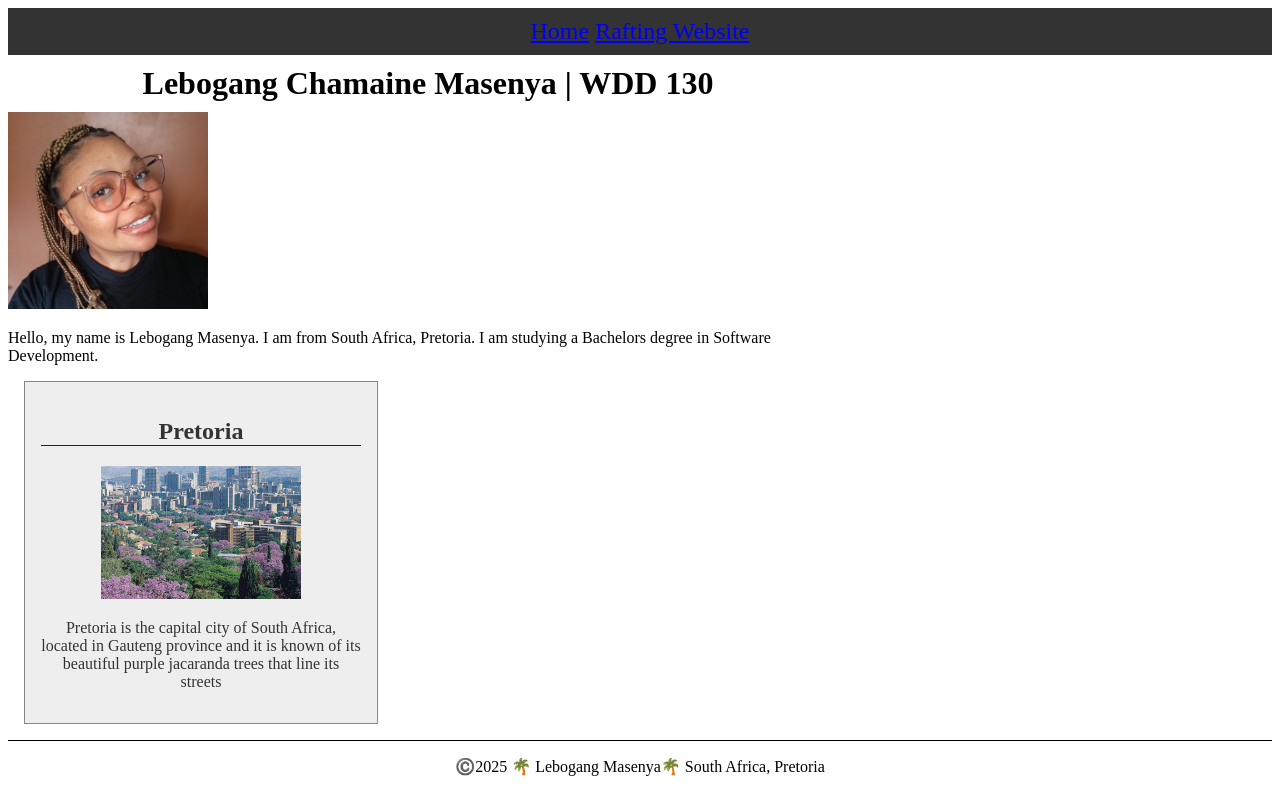
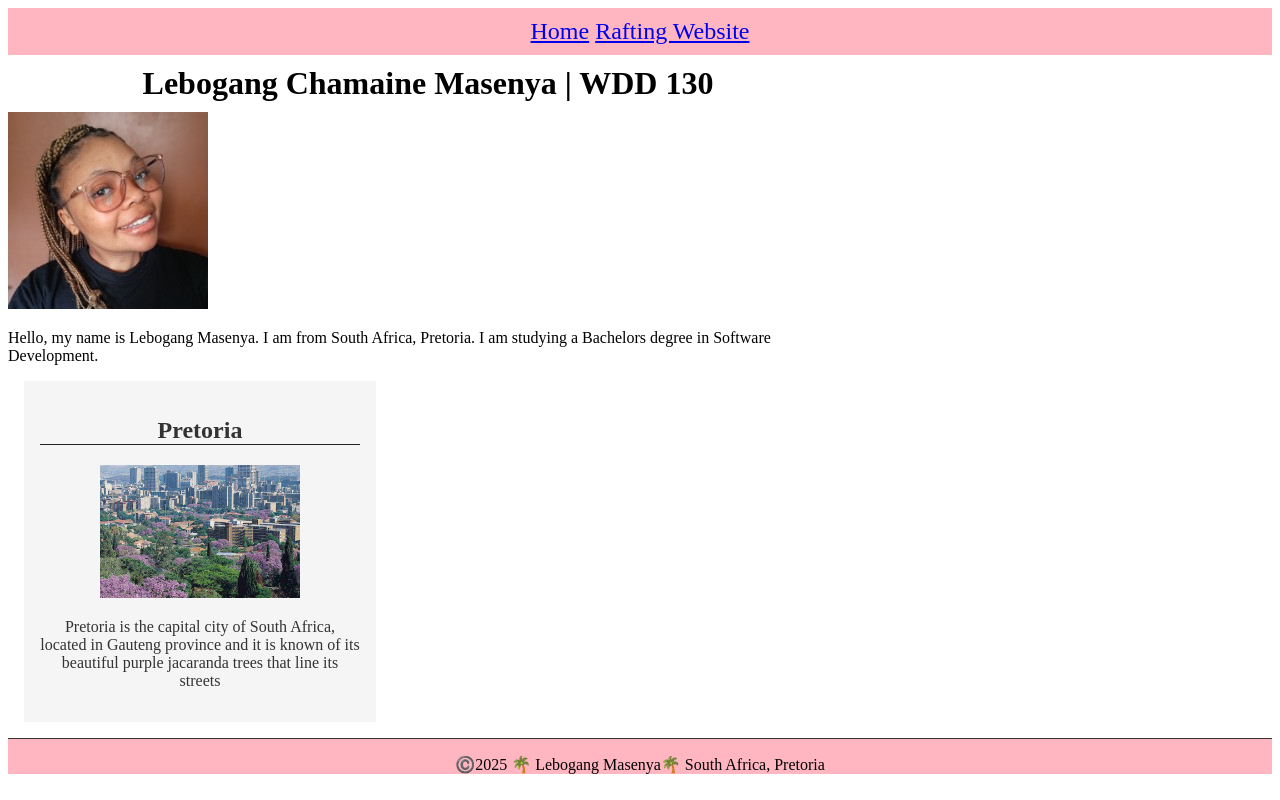
Before and after one commit to lcmasenya/wdd130, a plain HTML site: page index.html in a window 1280 px wide. Drawn offline with Linux system fonts and the light colour scheme; files that its build step writes are made by us from their sources.

Commit message:
css applied

```diff
--- a/index.html
+++ b/index.html
@@ -7,7 +7,7 @@
     <title>Lebogang Chamaine Masenya | WDD 130</title>
     <meta name="">
     <meta name="author" content="Lebogang Masenya">
-    <link rel="stylesheet" href="styles/index.css">
+    <link rel="stylesheet" href="week02/styles/index.css">
 </head>
 
 <body>
@@ -25,7 +25,7 @@
     </main>
     <aside>
         <h2>Pretoria</h2>
-        <img src="pretoria picture.jpg" alt="Pretoria City Picture" width="800">
+        <img src="pretoria picture.jpg" alt="Pretoria City Picture" width="380">
         <p>Pretoria is the capital city of South Africa, located in Gauteng province and it is known of its beautiful
             purple jacaranda trees that line its
             streets</p>
--- a/week02/styles/index.css
+++ b/week02/styles/index.css
@@ -1,7 +1,7 @@
 
 
 header {
-    background-color: #333;
+    background-color: lightpink;
     color: white;
     padding: 10px;
     text-align: center;
@@ -15,9 +15,9 @@ main {
 aside {
     width: 20rem;
     margin: 1rem;
-    border: 1px solid #888;
+    border: 1px solid rgb(0, 0, 0 / 0.2);
     padding: 1rem;
-    background-color: #eee;
+    background-color: whitesmoke;
     color: #333;
     text-align: center;
 }
@@ -42,6 +42,7 @@ p {
 
 footer {
     margin-top: 15px;
-    border-top: 1px solid #000;
+    border-top: 1px solid #333;
     text-align: center;
+    background-color: lightpink;
 }
```
